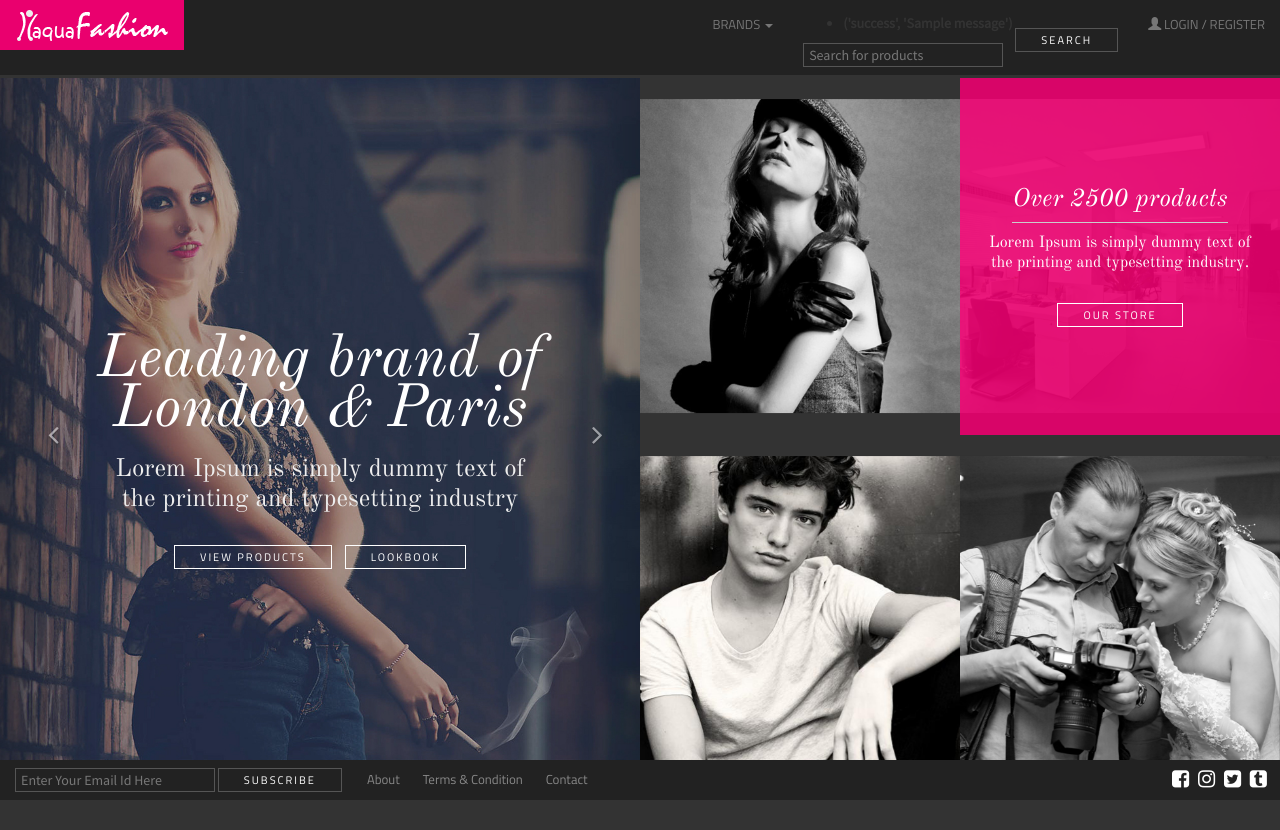
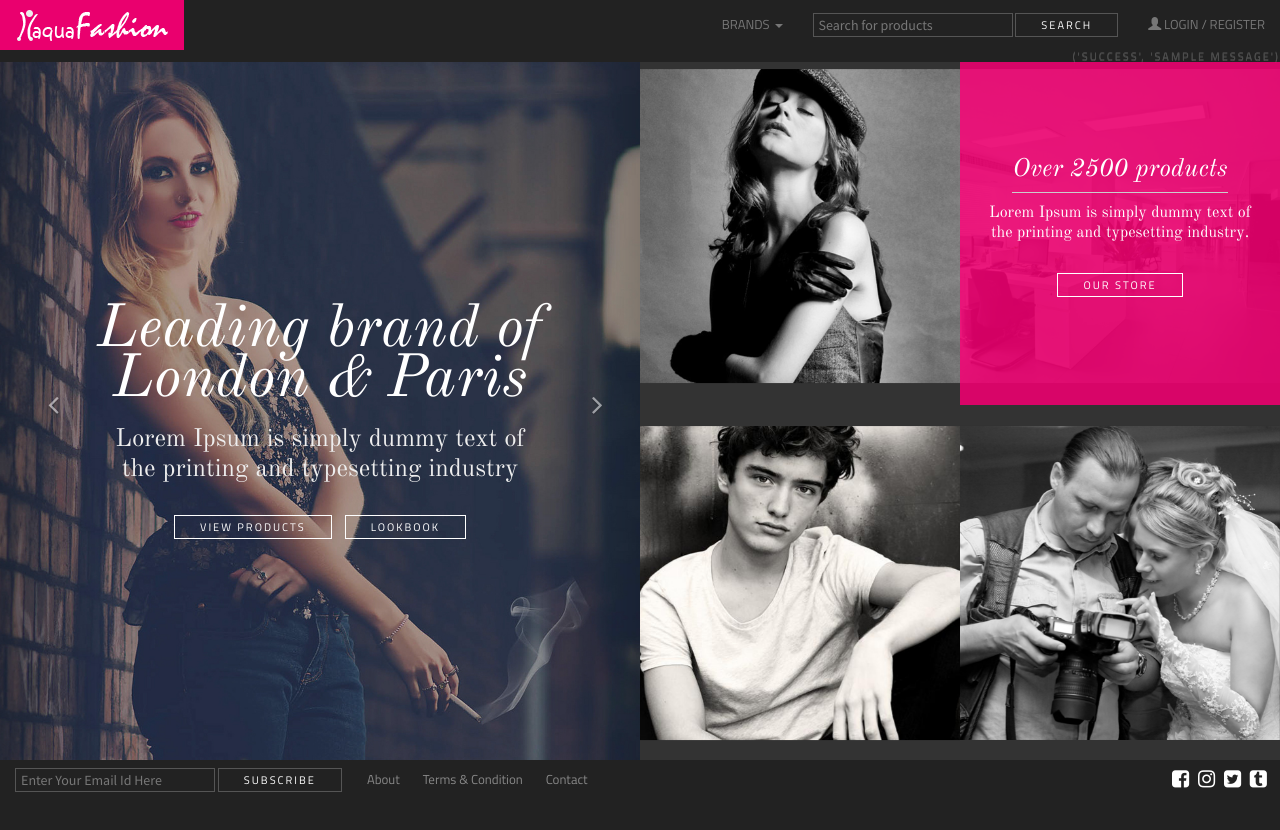
Before and after one commit to CruzanCaramele/HomeBrands, a Flask app: page / in a window 1280 px wide. After the commit the page ends 792 px from the top, so only its background shows below. Run offline with Flask 2, Linux system fonts and the light colour scheme; tables that the repository leaves empty hold one stand-in row (values such as "Sample post"); one stand-in notice (Sample message) is shown; some libraries are stand-ins or nearby versions.

Commit message:
feat:Add flash messaging for logging out on home page The message is right under the login/register link and user is able to dismiss the message without reloading the page

```diff
--- a/templates/index.html
+++ b/templates/index.html
@@ -1,22 +1,6 @@
 {% extends 'template.html' %}
 {% block content %}
 
-		{% with messages = get_flashed_messages(with_categories=True) %}
-
-		{% if messages %}
-			<ul>
-				{% for message in messages %}
-					<li>
-						<strong>{{message}}</strong>
-					</li>
-
-				{% endfor %}
-			</ul>
-
-
-		{% endif %}
-
-		{% endwith %}
 
 	<div class="content fullpage homepage">
 
--- a/templates/template.html
+++ b/templates/template.html
@@ -67,22 +67,7 @@
 
       <form class="navbar-form navbar-left searchbar" role="search">
         <div class="form-group">
-               {% with messages = get_flashed_messages(with_categories=True) %}
 
-                    {% if messages %}
-                      <ul>
-                          {% for message in messages %}
-                            <li>
-                              <strong>{{message}}</strong>
-                            </li>
-
-                          {% endfor %}
-                      </ul>
-
-
-                    {% endif %}
-
-                {% endwith %}
           <input type="text" class="form-control" placeholder="Search for products">
         </div>
         <button type="submit" class="btn btn-inverse">search</button>
@@ -110,11 +95,27 @@
       </ul>
     </div><!-- Wnavbar-collapse -->
   </div><!-- container-fluid -->
+
+<div>
+  {% with messages = get_flashed_messages(with_categories=true) %}
+    {% if messages %}
+      {% for message in messages %}
+      <button class="btn btn-default btn-xs close flash_messages" data-dismiss="alert" aria-label="Close">
+          {{message}}
+     </button>
+
+    {% endfor %}
+    {% endif %}
+  {% endwith %}
+</div>
+
 </nav>
-<!-- header -->
+<!-- headerEnd -->
+
+
+
 
 {% block content %}
-
 {% endblock %}
 
 <!-- footer -->
@@ -141,7 +142,7 @@
     </div>
 </div>
 
-<!-- footer -->
+<!-- footerEnd -->
 
 
 <script src="../static/jquery.js"></script>
```
